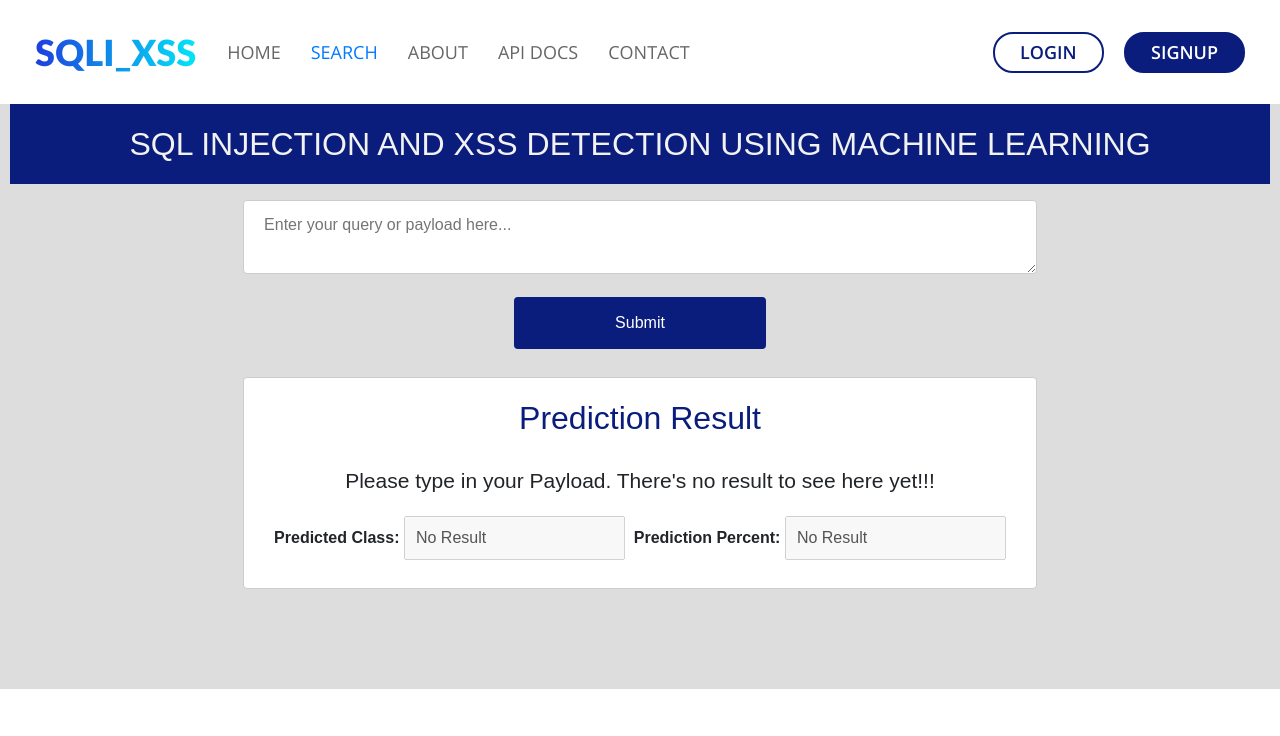
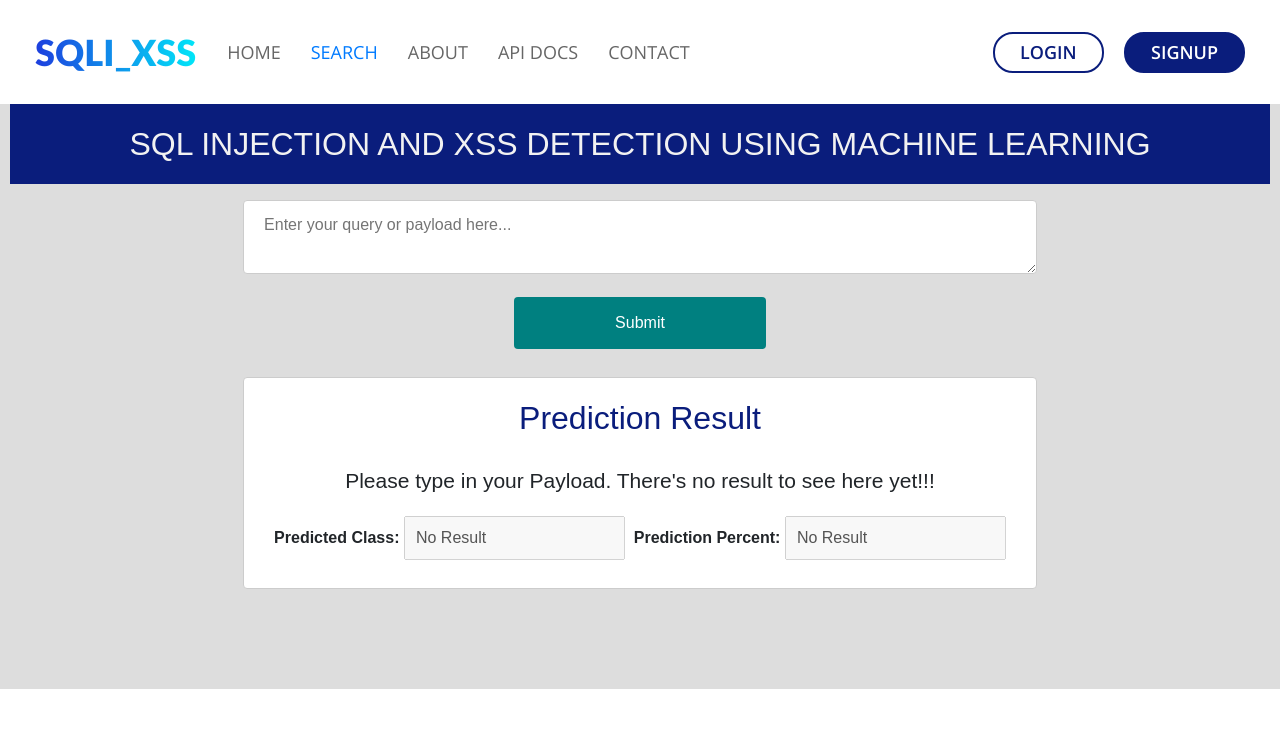
Before and after one commit to Fo4tun3/sqli-xss-detection-api, a plain HTML site: page frontend/search.html in a window 1280 px wide. In both pictures the pointer is over the input "Submit". Shown: the top 736 px of the page. Drawn offline with Linux system fonts and the light colour scheme; a web font is replaced by a local one.

```diff
--- a/frontend/search.html
+++ b/frontend/search.html
@@ -71,6 +71,10 @@
           border-radius: 4px;
           cursor: pointer;
           align:center;
+        }
+        input[type=submit]:hover {
+          background-color: #008080;
+
         }
 
         footer {
@@ -221,7 +225,7 @@
         <form id="detectionForm">
             <!-- <h4>Enter you query</h4> -->
            <textarea name="query" placeholder="Enter your query or payload here..." rows="2" cols="10" id="inputText"></textarea><br>
-              <input type="submit" value="Submit">
+              <input class="submit" type="submit" value="Submit">
             </form>
             <div class="results" id="result">
                 <h2>Prediction Result</h2>
```
